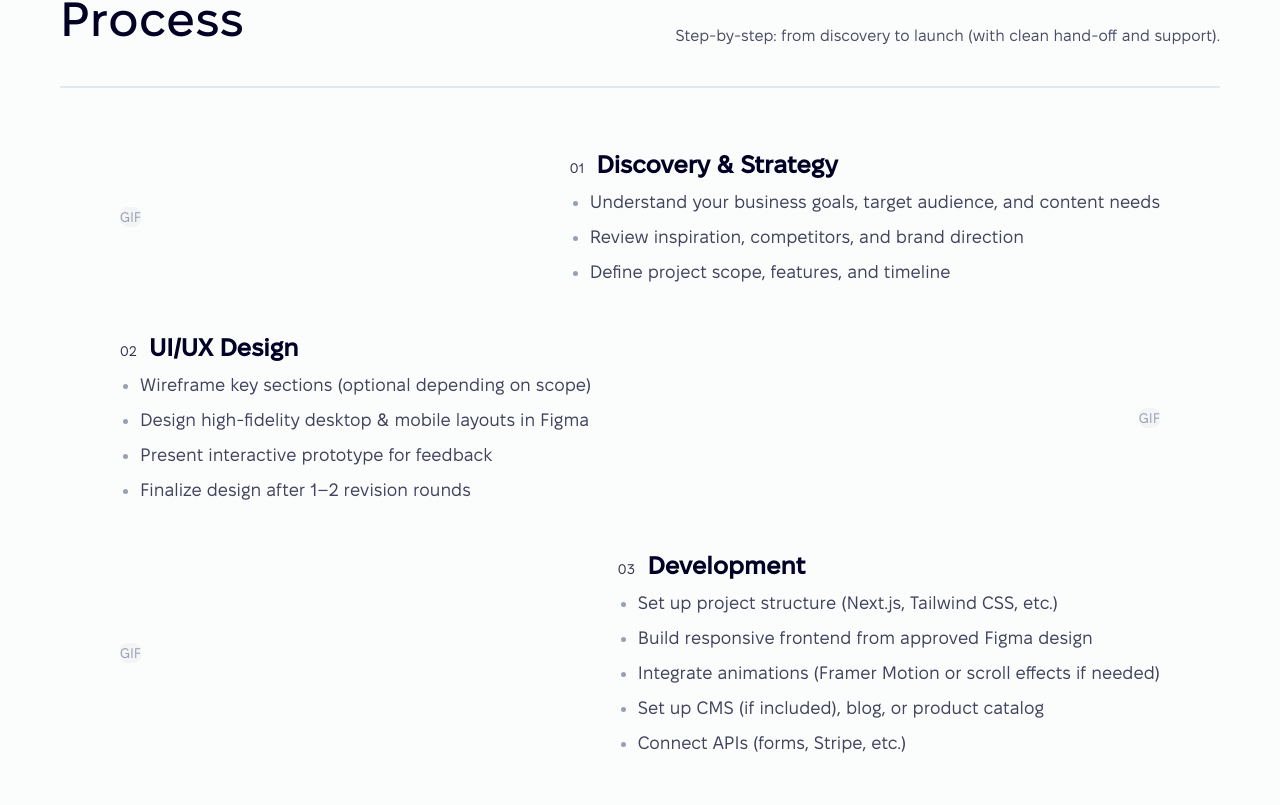
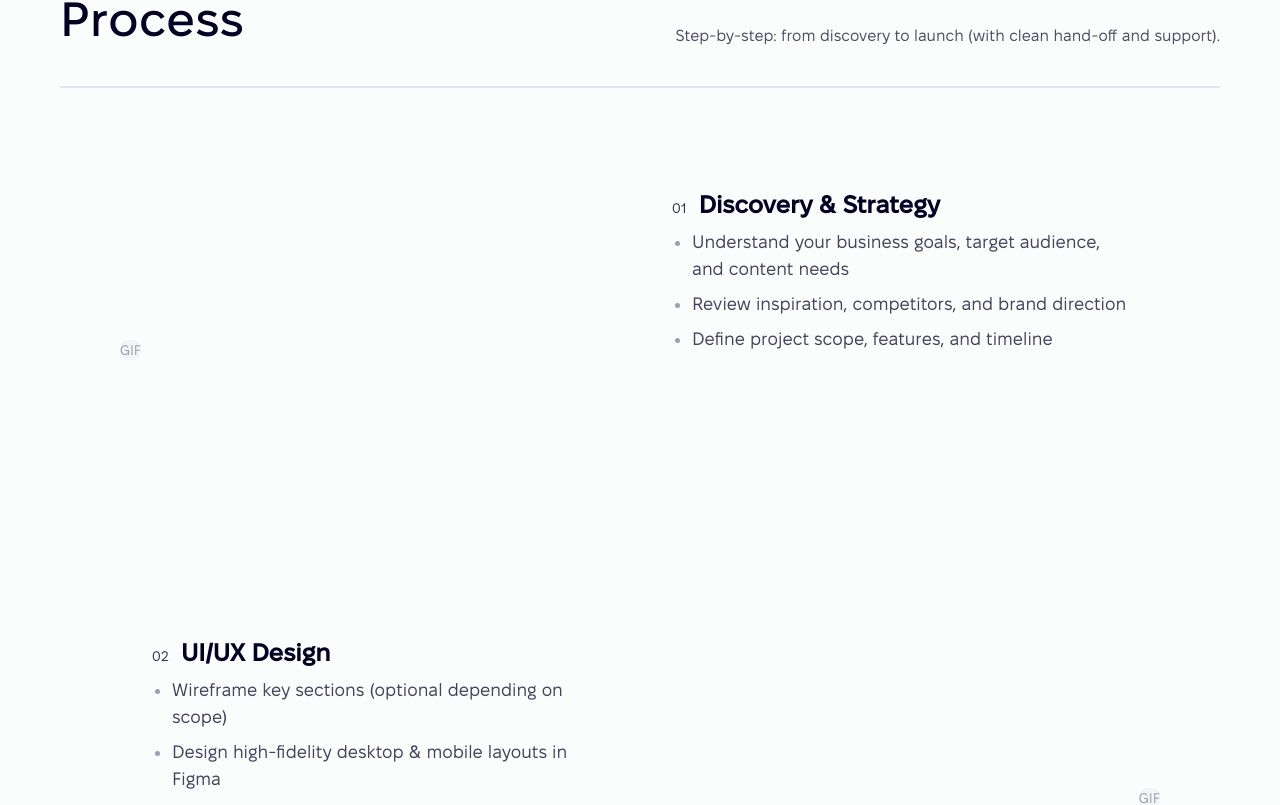
Before and after one commit to oastra/olhachernysh-dev-ts, a Next.js app: page / in a window 1280 px wide. Shown: the part 5308-6113 px from the top of the page. Built offline with nearby package versions, Linux system fonts and the light colour scheme; a web font is replaced by a local one.

Commit message:
fix: Remove styling props from TextCard component

```diff
--- a/src/app/components/process/GifBox.tsx
+++ b/src/app/components/process/GifBox.tsx
@@ -1,8 +1,8 @@
 'use client';
 
 interface GifBoxProps {
-  width: number;
-  height: number;
+  width?: number;
+  height?: number;
 }
 
 export default function GifBox({ width, height }: GifBoxProps) {
--- a/src/app/components/process/TextCard.tsx
+++ b/src/app/components/process/TextCard.tsx
@@ -3,10 +3,6 @@
 import ProcessStep from '../temp/process/ProcessStep';
 
 interface TextCardProps {
-  width: number;
-  height: number;
-  paddingX: number;
-  paddingY: number;
   number: string;
   title: string;
   bullets: string[];
@@ -14,26 +10,14 @@ interface TextCardProps {
 }
 
 export default function TextCard({
-  width,
-  height,
-  paddingX,
-  paddingY,
   number,
   title,
   bullets,
   side,
 }: TextCardProps) {
   return (
-    <div className="overflow-hidden flex-shrink-0" style={{ width, height }}>
-      <div
-        className="h-full w-full overflow-hidden"
-        style={{
-          paddingLeft: paddingX,
-          paddingRight: paddingX,
-          paddingTop: paddingY,
-          paddingBottom: paddingY,
-        }}
-      >
+    <div className="overflow-hidden flex-shrink-0 w-[520px] h-[400px]">
+      <div className="h-full w-full overflow-hidden px-8 py-10">
         <ProcessStep
           number={number}
           title={title}
```
